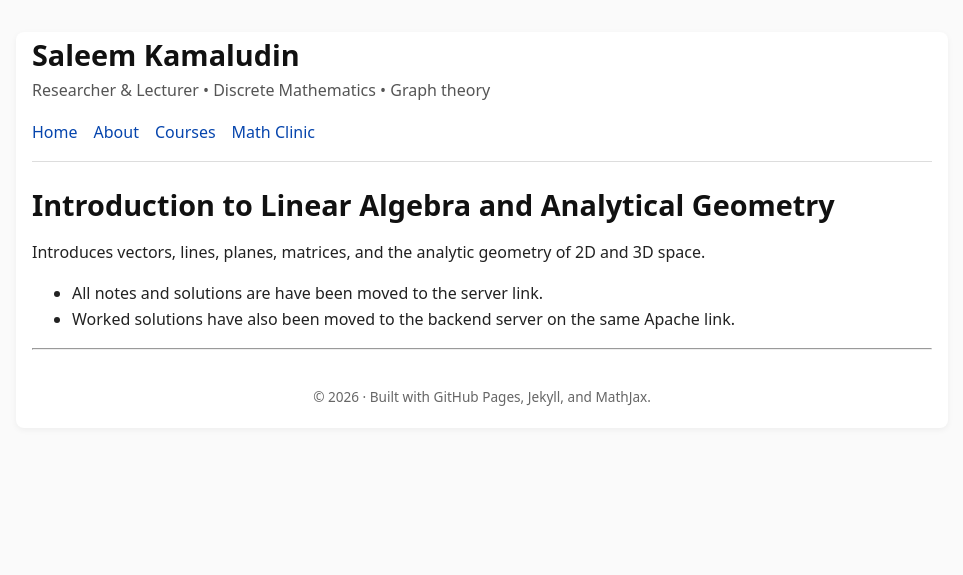
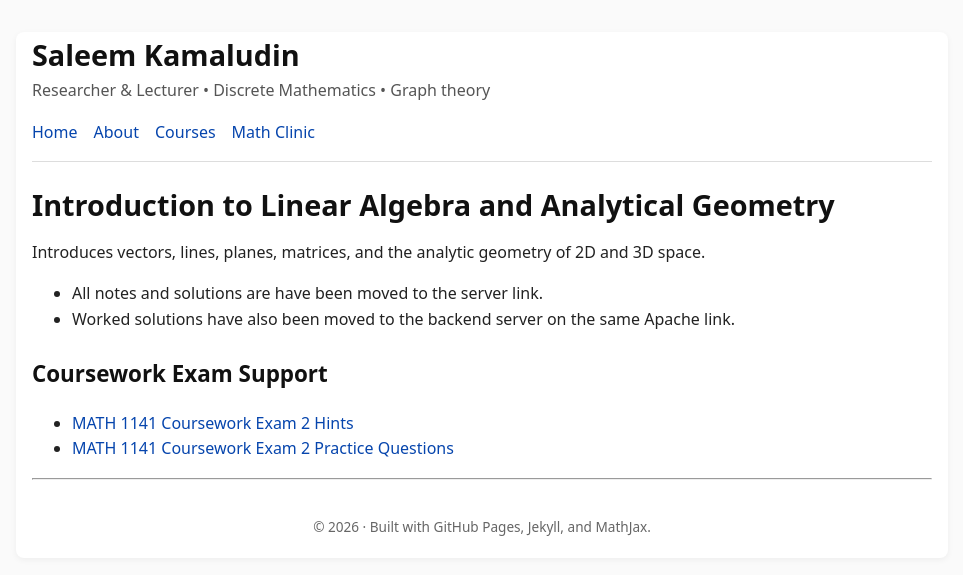
Before and after one commit to SaleemKamaludin/SaleemKamaludin.github.io, a Jekyll site: the page built from courses/intro-linear-geometry.md, in a window 1280 px wide. Shown: the top 575 px of the page, without its empty margins (158-1121 px from the left). Built offline with Jekyll 4.4.1, drawn with Linux system fonts in a browser that asks for light colours.

Commit message:
Update intro-linear-geometry.md

```diff
--- a/courses/intro-linear-geometry.md
+++ b/courses/intro-linear-geometry.md
@@ -10,3 +10,9 @@ Introduces vectors, lines, planes, matrices, and the analytic geometry of 2D and
 
 - All notes and solutions are have been moved to the server link.
 - Worked solutions have also been moved to the backend server on the same Apache link.
+
+
+## Coursework Exam Support
+
+- [MATH 1141 Coursework Exam 2 Hints](/courses/math-1141-coursework-exam-2-hints/)
+- [MATH 1141 Coursework Exam 2 Practice Questions](/courses/math-1141-coursework-exam-2-hints/)
```
